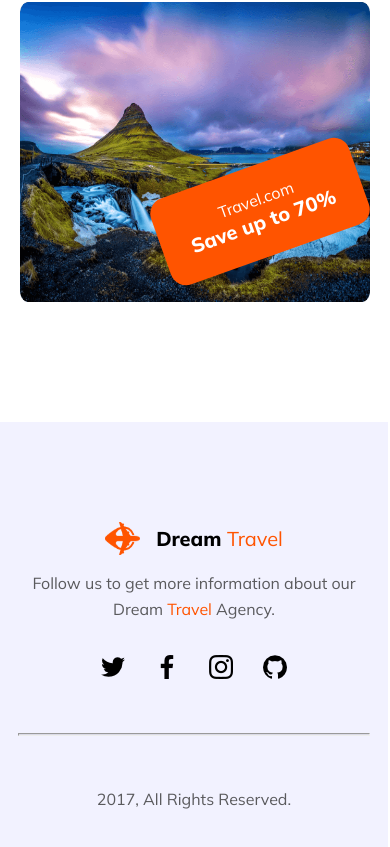
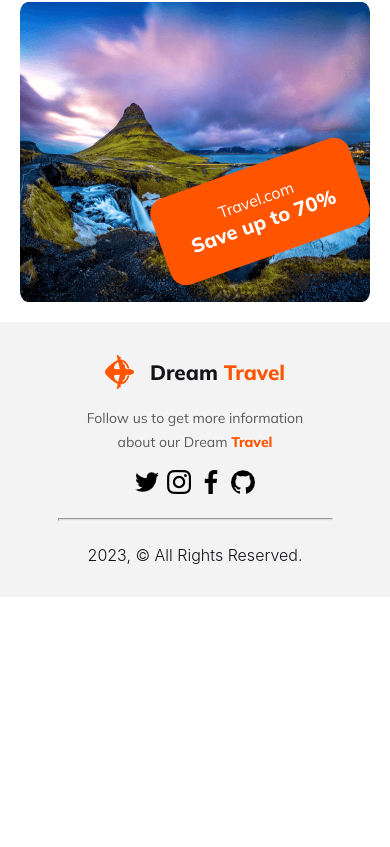
Before and after one commit to nznazmulhuda/dream-travel, a plain HTML site: page index.html in a window 390 px wide. Shown: the part 9638-10485 px from the top of the page. After the commit the page ends 10235 px from the top, so only its background shows below. Drawn offline with Linux system fonts and the light colour scheme.

Commit message:
footer fixed

```diff
--- a/css/footer.css
+++ b/css/footer.css
@@ -1,49 +1,68 @@
 footer {
   display: flex;
   flex-direction: column;
+  align-items: center;
   justify-content: center;
-  align-items: center;
-  margin-top: 100px;
-  padding-top: 100px;
-  width: calc(100% - 2px);
-  background: rgba(0, 0, 255, 0.05);
-  padding-bottom: 50px;
+  padding: 110px 0;
+  width: 100%;
+  height: auto;
+  background: rgba(19, 19, 24, 0.05);
 }
+
 footer .logo {
   display: flex;
   align-items: center;
-  gap: 1rem;
-  padding-bottom: 15px;
+  justify-content: center;
+  gap: 16px;
+  margin-bottom: 15px;
 }
 
 footer .logo img {
-  width: 48px;
-  height: 56px;
+  width: 40px;
+  height: 47px;
 }
 
 footer .logo h1 {
-  font-size: 2.25rem;
+  font-size: 2rem;
+  font-weight: 800;
+  color: #131318;
+}
+
+footer span {
   font-weight: 800;
 }
 
 footer p {
-  width: 90%;
+  width: 60%;
   color: #5a5a5d;
-  text-align: center;
-  font-size: 16px;
+  font-size: 1rem;
+  font-weight: 400;
   line-height: 26px;
   margin-bottom: 33px;
+  text-align: center;
 }
 
 footer .social {
   display: flex;
-  gap: 30px;
+  align-items: center;
+  gap: 2vw;
+  margin-bottom: 50px;
+}
+
+footer .social:hover {
+  cursor: pointer;
 }
 
 footer hr {
-  margin-top: 50px;
+  width: 70%;
+  height: 0.8px;
+  background: rgba(19, 19, 24, 0.1);
   margin-bottom: 50px;
-  width: 50%;
-  height: 1px;
-  background: rgba(19, 19, 24, 0.1);
 }
+
+footer h5 {
+  color: #131318;
+  font-family: 'Inter';
+  font-size: 1rem;
+  font-weight: 300;
+}
--- a/css/responsive.css
+++ b/css/responsive.css
@@ -277,24 +277,35 @@
   /* footer section  */
 
   footer {
-    margin-bottom: 0;
+    padding-top: 33.2px;
+    padding-bottom: 31.28px;
+  }
+
+  footer .logo {
+    margin-bottom: 17px;
   }
 
   footer .logo img {
-    width: 35px;
-    height: 33px;
+    width: 29px;
+    height: 34px;
   }
 
   footer .logo h1 {
-    font-size: 1.25rem;
+    font-size: 1.3rem;
+  }
+
+  footer p {
+    font-size: 14px;
+    line-height: 24px;
+    margin-bottom: 16px;
+  }
+
+  footer .social {
+    margin-bottom: 24px;
   }
 
   footer hr {
-    width: 90%;
-  }
-
-  footer p {
-    width: 90%;
+    margin-bottom: 24px;
   }
 
 }
--- a/index.html
+++ b/index.html
@@ -1,26 +1,34 @@
 <!DOCTYPE html>
 <html lang="en">
   <head>
+    <!-- all meta tag is here -->
     <meta charset="UTF-8" />
     <meta name="viewport" content="width=device-width, initial-scale=1.0" />
 
+    <!-- Google fonts -->
     <link rel="preconnect" href="https://fonts.googleapis.com" />
     <link rel="preconnect" href="https://fonts.gstatic.com" crossorigin />
     <link
       href="https://fonts.googleapis.com/css2?family=Mulish:ital,wght@0,200..1000;1,200..1000&display=swap"
       rel="stylesheet"
     />
+
+    <!-- title and favicon is here -->
     <title>Dream Travel</title>
     <link rel="shortcut icon" href="./Images/Air.png" type="image/x-icon" />
 
+    <!-- all style link is here -->
     <link rel="stylesheet" href="./css/style.css" />
     <link rel="stylesheet" href="./css/header.css" />
     <link rel="stylesheet" href="./css/main.css" />
     <link rel="stylesheet" href="./css/footer.css" />
 
+    <!-- responsive style link is here -->
     <link rel="stylesheet" href="./css/responsive.css" />
   </head>
+
   <body>
+    <!-- Header part of this website -->
     <header>
       <nav>
         <div class="logo">
@@ -62,11 +70,13 @@
             <img src="./Images/down.png" alt="" />
           </div>
           <button class="primary">
-            <img src="./Images/Frame.png" alt=""> Find Now</button>
+            <img src="./Images/Frame.png" alt="" /> Find Now
+          </button>
         </div>
       </div>
     </header>
 
+    <!-- main part of this website -->
     <main>
       <!-- our popular tours -->
       <section class="one">
@@ -111,6 +121,7 @@
           <img src="./Images/Rectangle4.png" alt="" />
         </div>
       </section>
+
       <!-- Choose your destination -->
       <section class="two">
         <h6>Choose Your Destination</h6>
@@ -148,6 +159,7 @@
           </div>
         </div>
       </section>
+
       <!-- Why choose us -->
       <section class="three">
         <h6>Why Choose Us</h6>
@@ -177,17 +189,17 @@
             <img src="./Images/price-tag.png" alt="" />
             <h5>Best Price Guarantee</h5>
             <p>
-              We have the best prices for tours, and a huge selection of destinations will not leave indifferent even avid tourist.
+              We have the best prices for tours, and a huge selection of
+              destinations will not leave indifferent even avid tourist.
             </p>
           </div>
         </div>
       </section>
+
       <!-- Deals & Discounts -->
       <section class="four">
         <h6>Deals & Discounts</h6>
-        <p>
-          Sri Lanka, Thailand, Maldives packages with special offers
-        </p>
+        <p>Sri Lanka, Thailand, Maldives packages with special offers</p>
         <div class="deals-row">
           <div class="deals-card first">
             <div class="card">
@@ -207,7 +219,8 @@
               </nav>
               <h3>Tour To <span>Maldives</span></h3>
               <p>
-                What are you thinking about? Just book now and get more discount.
+                What are you thinking about? Just book now and get more
+                discount.
               </p>
               <p><span>Price: $1300-$1500</span></p>
               <button class="primary">Book Now</button>
@@ -231,7 +244,8 @@
               </nav>
               <h3>Tour To <span>Srilanka</span></h3>
               <p>
-                What are you thinking about? Just book now and get more discount.
+                What are you thinking about? Just book now and get more
+                discount.
               </p>
               <p><span>Price: $1200-$1700</span></p>
               <button class="primary">Book Now</button>
@@ -255,7 +269,8 @@
               </nav>
               <h3>Tour To <span>Bangladesh</span></h3>
               <p>
-                What are you thinking about? Just book now and get more discount.
+                What are you thinking about? Just book now and get more
+                discount.
               </p>
               <p><span>Price: $1300-$1500</span></p>
               <button class="primary">Book Now</button>
@@ -264,22 +279,29 @@
         </div>
         <button class="primary">See All Packages</button>
       </section>
+
       <!-- Perfect place to get lost -->
       <section class="five">
         <div class="five-content">
           <h6>A Simple Perfect Place To Get Lost</h6>
           <p>
-            If you’re searching for the best places to visit in Bangladesh, get ready to be amazed by the country’s abundance of hidden treasures.
+            If you’re searching for the best places to visit in Bangladesh, get
+            ready to be amazed by the country’s abundance of hidden treasures.
           </p>
           <ul>
             <li>
               <p>
-                With stunning natural marvels and culturally vibrant cities, Bangladesh provides an eclectic mix of locations that will enthrall any traveler.
+                With stunning natural marvels and culturally vibrant cities,
+                Bangladesh provides an eclectic mix of locations that will
+                enthrall any traveler.
               </p>
             </li>
             <li>
               <p>
-                This comprehensive guide is perfect for curious adventurers, history enthusiasts, and nature lovers alike, as it will direct you to the most extraordinary and fascinating places to visit in Bangladesh.
+                This comprehensive guide is perfect for curious adventurers,
+                history enthusiasts, and nature lovers alike, as it will direct
+                you to the most extraordinary and fascinating places to visit in
+                Bangladesh.
               </p>
             </li>
           </ul>
@@ -289,6 +311,7 @@
           <h1>Watch Our Mountain in Bangladesh</h1>
         </div>
       </section>
+
       <!-- newsletter  -->
       <section class="six">
         <div class="six-content">
@@ -308,30 +331,23 @@
       </section>
     </main>
 
+    <!-- footer part of this website -->
     <footer>
       <div class="logo">
         <img src="./Images/Air.png" alt="" />
         <h1>Dream <span>Travel</span></h1>
       </div>
       <p>
-        Follow us to get more information about our <b>Dream</b>  <span> Travel </span> Agency.
+        Follow us to get more information about our Dream <span>Travel</span>
       </p>
       <div class="social">
-        <a href="https://twitter.com/NazmulHuda127">
-          <img src="./Images/twitter.png" alt="" />
-        </a>
-        <a href="https://facebook.com/nznazmulhuda">
-          <img src="./Images/facebook-app-symbol.png" alt="" />
-        </a>
-        <a href="https://www.instagram.com/nznazmulhuda/">
-          <img src="./Images/instagram.png" alt="" />
-        </a>
-        <a href="https://github.com/nznazmulhuda">
-          <img src="./Images/github.png" alt="" />
-        </a>
+        <img src="./Images/twitter.png" alt="" />
+        <img src="./Images/instagram.png" alt="" />
+        <img src="./Images/facebook-app-symbol.png" alt="" />
+        <img src="./Images/github.png" alt="" />
       </div>
       <hr />
-      <p>2017, All Rights Reserved.</p>
+      <h5>2023, &copy; All Rights Reserved.</h5>
     </footer>
   </body>
 </html>
```
